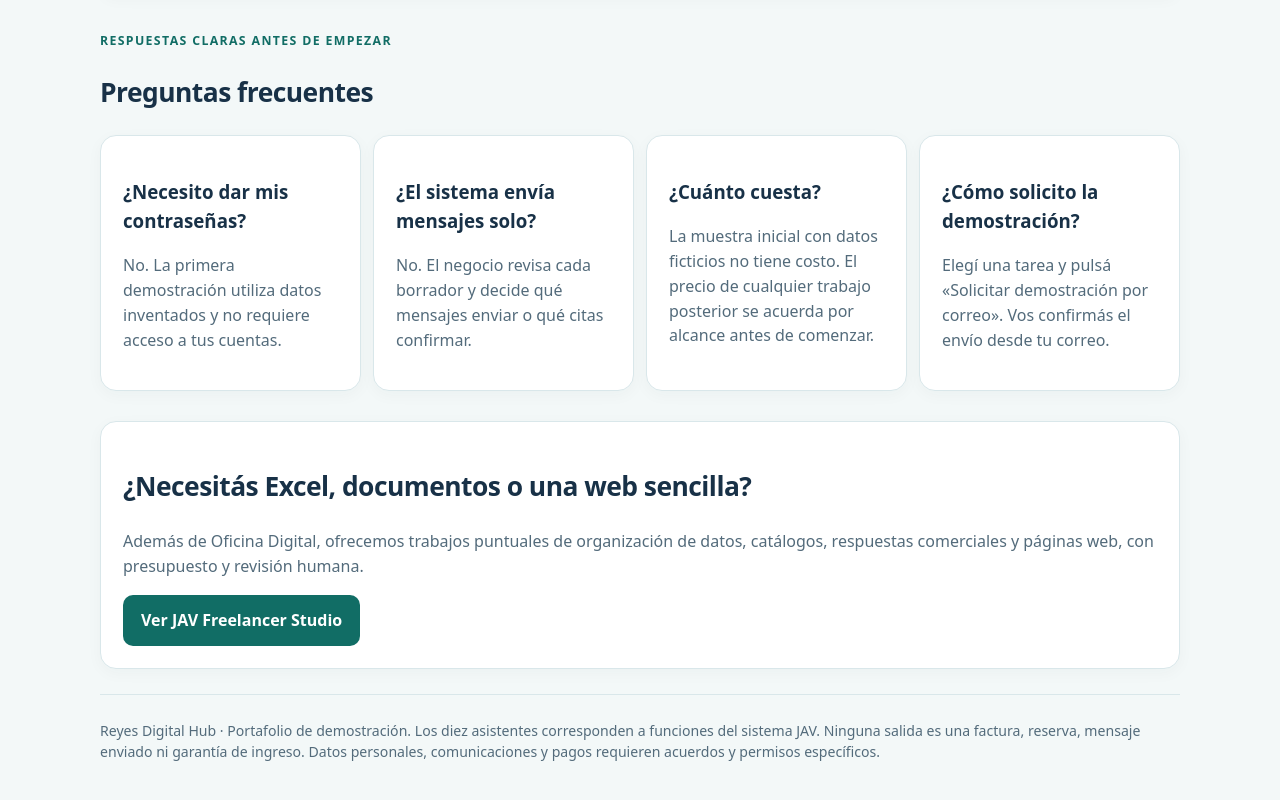
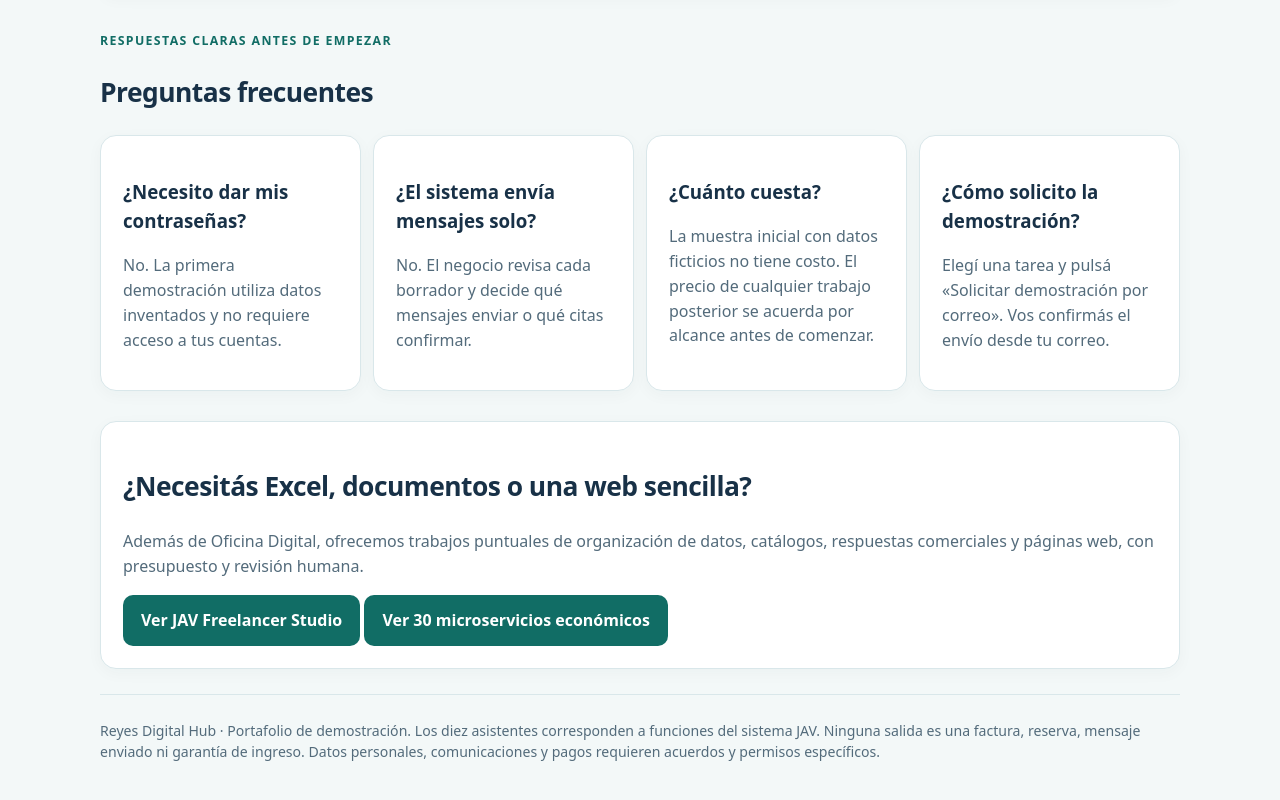
Before and after one commit to reyeslazaro218-sketch/rdh-oficina-digital, a plain HTML site: page index.html in a window 1280 px wide. Shown: the part 3068-3868 px from the top of the page. Drawn offline with Linux system fonts and the light colour scheme.

Commit message:
feat(site): surface 30 low-cost JAV microservices catalog

```diff
--- a/index.html
+++ b/index.html
@@ -122,7 +122,7 @@ button,.primary-link{display:inline-block;text-decoration:none;background:var(--
  <div class="card"><h3>¿Cómo solicito la demostración?</h3><p>Elegí una tarea y pulsá «Solicitar demostración por correo». Vos confirmás el envío desde tu correo.</p></div>
  </div>
 </section>
-<section class="card" style="margin:25px 0" aria-label="Servicios freelance"><h2>¿Necesitás Excel, documentos o una web sencilla?</h2><p>Además de Oficina Digital, ofrecemos trabajos puntuales de organización de datos, catálogos, respuestas comerciales y páginas web, con presupuesto y revisión humana.</p><a class="primary-link" href="./freelancer-jav.html">Ver JAV Freelancer Studio</a></section>
+<section class="card" style="margin:25px 0" aria-label="Servicios freelance"><h2>¿Necesitás Excel, documentos o una web sencilla?</h2><p>Además de Oficina Digital, ofrecemos trabajos puntuales de organización de datos, catálogos, respuestas comerciales y páginas web, con presupuesto y revisión humana.</p><a class="primary-link" href="./freelancer-jav.html">Ver JAV Freelancer Studio</a> <a class="primary-link" href="./catalogo-microservicios-jav.html">Ver 30 microservicios económicos</a></section>
 <p class="foot">Reyes Digital Hub · Portafolio de demostración. Los diez asistentes corresponden a funciones del sistema JAV. Ninguna salida es una factura, reserva, mensaje enviado ni garantía de ingreso. Datos personales, comunicaciones y pagos requieren acuerdos y permisos específicos.</p>
 </main>
 <script>
```
